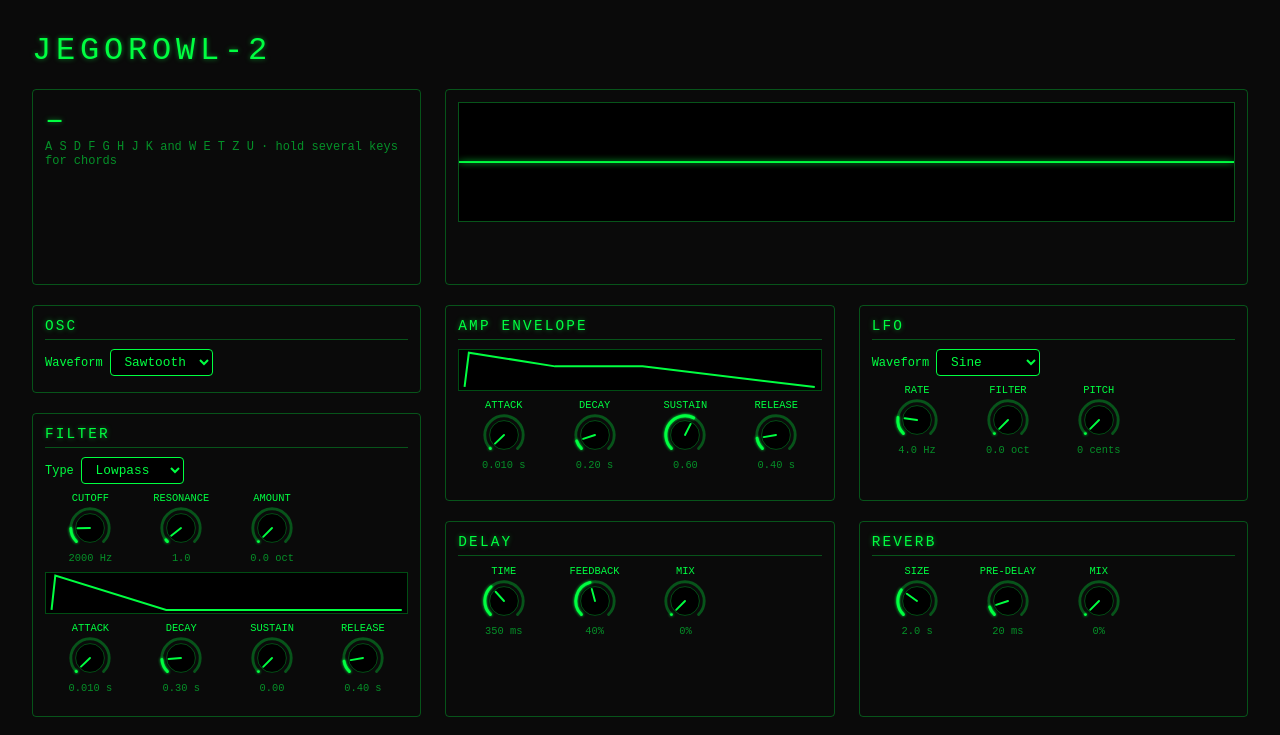
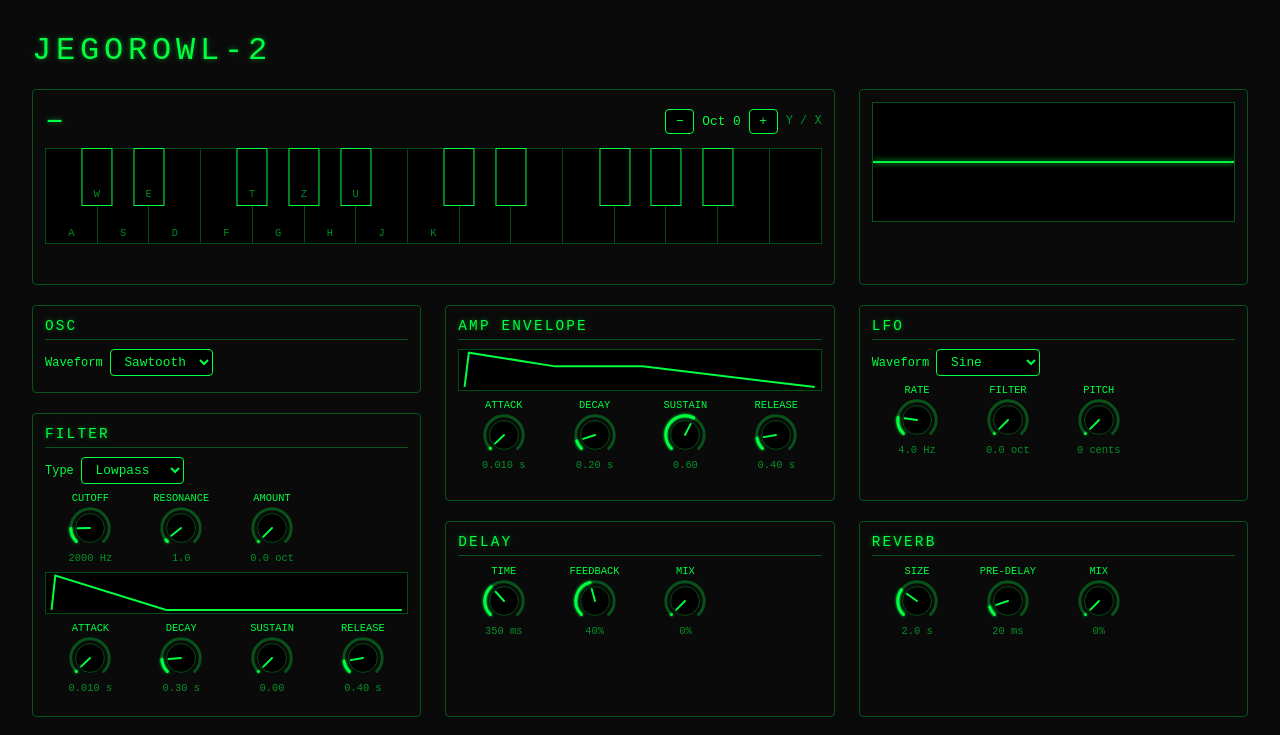
Before and after one commit to s-jegorow/JegorOWL-2, a Svelte app: page / in a window 1280 px wide. Shown: the top 735 px of the page. Built offline with nearby package versions, Linux system fonts and the light colour scheme.

Commit message:
update: pianoroll

```diff
--- a/src/App.svelte
+++ b/src/App.svelte
@@ -2,9 +2,10 @@
   import { SvelteSet } from 'svelte/reactivity';
   import * as engine from './audio/engine';
   import { DEFAULT_SETTINGS } from './audio/engine';
-  import { KEY_MAP, noteName } from './audio/notes';
+  import { KEY_MAP, OCTAVE_MIN, OCTAVE_MAX } from './audio/notes';
   import EnvelopeGraph from './components/EnvelopeGraph.svelte';
   import Oscilloscope from './components/Oscilloscope.svelte';
+  import Keyboard from './components/Keyboard.svelte';
   import Panel from './components/ui/Panel.svelte';
   import Knob from './components/ui/Knob.svelte';
   import {
@@ -21,6 +22,9 @@
   import { createControls } from './controls';
 
   const activeNotes = new SvelteSet<number>();
+  const heldKeys = new Map<string, number>();
+
+  let octave = $state(0);
 
   let settings = $state(loadLastSettings());
   let presets = $state(loadPresets());
@@ -187,28 +191,40 @@ async function connectArduino(): Promise<void> {
     const tag = (event.target as HTMLElement).tagName;
     if (tag === 'INPUT' || tag === 'SELECT' || tag === 'TEXTAREA') return;
 
-    const note = KEY_MAP[event.code];
-    if (note === undefined) return;
+    if (event.code === 'KeyZ') {
+      shiftOctave(-1);
+      return;
+    }
+    if (event.code === 'KeyX') {
+      shiftOctave(1);
+      return;
+    }
 
+    const baseNote = KEY_MAP[event.code];
+    if (baseNote === undefined) return;
+
+    const note = baseNote + octave * 12;
+    heldKeys.set(event.code, note);
     startNote(note);
   }
 
   function handleKeyUp(event: KeyboardEvent): void {
-    const note = KEY_MAP[event.code];
+    const note = heldKeys.get(event.code);
     if (note === undefined) return;
 
+    heldKeys.delete(event.code);
     stopNote(note);
+  }
+
+  function shiftOctave(step: number): void {
+    octave = Math.min(OCTAVE_MAX, Math.max(OCTAVE_MIN, octave + step));
   }
 
   function releaseAllNotes(): void {
     engine.allNotesOff();
     activeNotes.clear();
+    heldKeys.clear();
   }
-
-  let activeLabel = $derived.by(() => {
-    const notes = [...activeNotes].sort((a, b) => a - b);
-    return notes.map(noteName).join(' ');
-  });
 </script>
 
 <svelte:window
@@ -220,12 +236,17 @@ async function connectArduino(): Promise<void> {
 <main>
   <h1>JegorOWL-2</h1>
 
-  <Panel span={4} rows={2}>
-    <p class="status">{activeLabel || '–'}</p>
-    <p class="hint">A S D F G H J K and W E T Z U · hold several keys for chords</p>
+  <Panel span={8} rows={2}>
+    <Keyboard
+      {activeNotes}
+      {octave}
+      onnoteon={startNote}
+      onnoteoff={stopNote}
+      onoctave={shiftOctave}
+    />
   </Panel>
 
-  <Panel span={8} rows={2}>
+  <Panel span={4} rows={2}>
     <Oscilloscope />
   </Panel>
 
@@ -388,12 +409,5 @@ async function connectArduino(): Promise<void> {
     margin-top: 0.5rem;
   }
   .row label { display: inline-block; margin-right: 0.5rem; }
-  .status {
-    font-size: 2rem;
-    color: var(--color-accent);
-    text-shadow: var(--glow-text);
-    margin: 0;
-    min-height: 2.4rem;
-  }
   .hint { font-size: 0.75rem; color: var(--color-muted); margin-top: 0; }
 </style>
--- a/src/audio/notes.ts
+++ b/src/audio/notes.ts
@@ -16,3 +16,11 @@ export const KEY_MAP: Record<string, number> = {
   KeyA: 60, KeyW: 61, KeyS: 62, KeyE: 63, KeyD: 64, KeyF: 65, KeyT: 66,
   KeyG: 67, KeyY: 68, KeyH: 69, KeyU: 70, KeyJ: 71, KeyK: 72,
 };
+
+export const KEY_LABELS: Record<string, string> = {
+  KeyA: 'A', KeyW: 'W', KeyS: 'S', KeyE: 'E', KeyD: 'D', KeyF: 'F', KeyT: 'T',
+  KeyG: 'G', KeyY: 'Z', KeyH: 'H', KeyU: 'U', KeyJ: 'J', KeyK: 'K',
+};
+
+export const OCTAVE_MIN = -3;
+export const OCTAVE_MAX = 3;
--- /dev/null
+++ b/src/components/Keyboard.svelte
@@ -0,0 +1,169 @@
+<script lang="ts">
+  import { KEY_MAP, KEY_LABELS, OCTAVE_MIN, OCTAVE_MAX, noteName } from '../audio/notes';
+
+  interface Props {
+    activeNotes: Set<number>;
+    octave: number;
+    onnoteon: (note: number) => void;
+    onnoteoff: (note: number) => void;
+    onoctave: (step: number) => void;
+  }
+
+  let { activeNotes, octave, onnoteon, onnoteoff, onoctave }: Props = $props();
+
+  interface KeyInfo {
+    note: number;
+    position: number;
+  }
+
+  const BLACK_KEYS = [1, 3, 6, 8, 10];
+  const KEY_COUNT = 25;
+
+  let pointerNote: number | null = null;
+
+  let start = $derived(60 + octave * 12);
+
+  let keys = $derived.by(() => {
+    const white: KeyInfo[] = [];
+    const black: KeyInfo[] = [];
+    for (let note = start; note < start + KEY_COUNT; note++) {
+      if (BLACK_KEYS.includes(note % 12)) black.push({ note, position: white.length });
+      else white.push({ note, position: white.length });
+    }
+    return { white, black };
+  });
+
+  let labels = $derived.by(() => {
+    const result = new Map<number, string>();
+    for (const code in KEY_MAP) {
+      result.set(KEY_MAP[code] + octave * 12, KEY_LABELS[code]);
+    }
+    return result;
+  });
+
+  let activeLabel = $derived([...activeNotes].sort((a, b) => a - b).map(noteName).join(' '));
+
+  function press(note: number): void {
+    pointerNote = note;
+    onnoteon(note);
+  }
+
+  function release(note: number): void {
+    if (pointerNote !== note) return;
+    pointerNote = null;
+    onnoteoff(note);
+  }
+</script>
+
+<div class="top">
+  <p class="status">{activeLabel || '–'}</p>
+  <div class="octave">
+    <button onclick={() => onoctave(-1)} disabled={octave <= OCTAVE_MIN} aria-label="Octave down">−</button>
+    <span>Oct {octave > 0 ? `+${octave}` : octave}</span>
+    <button onclick={() => onoctave(1)} disabled={octave >= OCTAVE_MAX} aria-label="Octave up">+</button>
+    <span class="hint">Y / X</span>
+  </div>
+</div>
+
+<div class="keys">
+  {#each keys.white as key (key.note)}
+    <div
+      class="white"
+      class:active={activeNotes.has(key.note)}
+      role="button"
+      tabindex="-1"
+      aria-label={noteName(key.note)}
+      onpointerdown={() => press(key.note)}
+      onpointerup={() => release(key.note)}
+      onpointerleave={() => release(key.note)}
+      onpointercancel={() => release(key.note)}
+    >
+      <span class="letter">{labels.get(key.note) ?? ''}</span>
+    </div>
+  {/each}
+  {#each keys.black as key (key.note)}
+    <div
+      class="black"
+      class:active={activeNotes.has(key.note)}
+      style:left="{(key.position / keys.white.length) * 100}%"
+      role="button"
+      tabindex="-1"
+      aria-label={noteName(key.note)}
+      onpointerdown={() => press(key.note)}
+      onpointerup={() => release(key.note)}
+      onpointerleave={() => release(key.note)}
+      onpointercancel={() => release(key.note)}
+    >
+      <span class="letter">{labels.get(key.note) ?? ''}</span>
+    </div>
+  {/each}
+</div>
+
+<style>
+  .top {
+    display: flex;
+    justify-content: space-between;
+    align-items: center;
+  }
+  .status {
+    font-size: 2rem;
+    color: var(--color-accent);
+    text-shadow: var(--glow-text);
+    margin: 0;
+    min-height: 2.4rem;
+  }
+  .octave {
+    display: flex;
+    align-items: center;
+    gap: 0.5rem;
+    font-size: 0.8rem;
+  }
+  .hint {
+    font-size: 0.75rem;
+    color: var(--color-muted);
+  }
+  .keys {
+    position: relative;
+    display: flex;
+    height: 6rem;
+    margin-top: 0.5rem;
+    touch-action: none;
+    user-select: none;
+  }
+  .white,
+  .black {
+    display: flex;
+    align-items: flex-end;
+    justify-content: center;
+    padding-bottom: 0.3rem;
+    background: var(--color-surface);
+    cursor: pointer;
+  }
+  .white {
+    flex: 1;
+    border: 1px solid var(--color-line);
+    border-left: none;
+  }
+  .white:first-child {
+    border-left: 1px solid var(--color-line);
+  }
+  .black {
+    position: absolute;
+    top: 0;
+    width: 4%;
+    height: 60%;
+    transform: translateX(-50%);
+    border: 1px solid var(--color-accent);
+  }
+  .letter {
+    font-size: 0.65rem;
+    color: var(--color-muted);
+  }
+  .active {
+    background: var(--color-accent);
+    box-shadow: var(--glow-box);
+  }
+  .active .letter {
+    color: var(--color-bg);
+  }
+</style>
```
